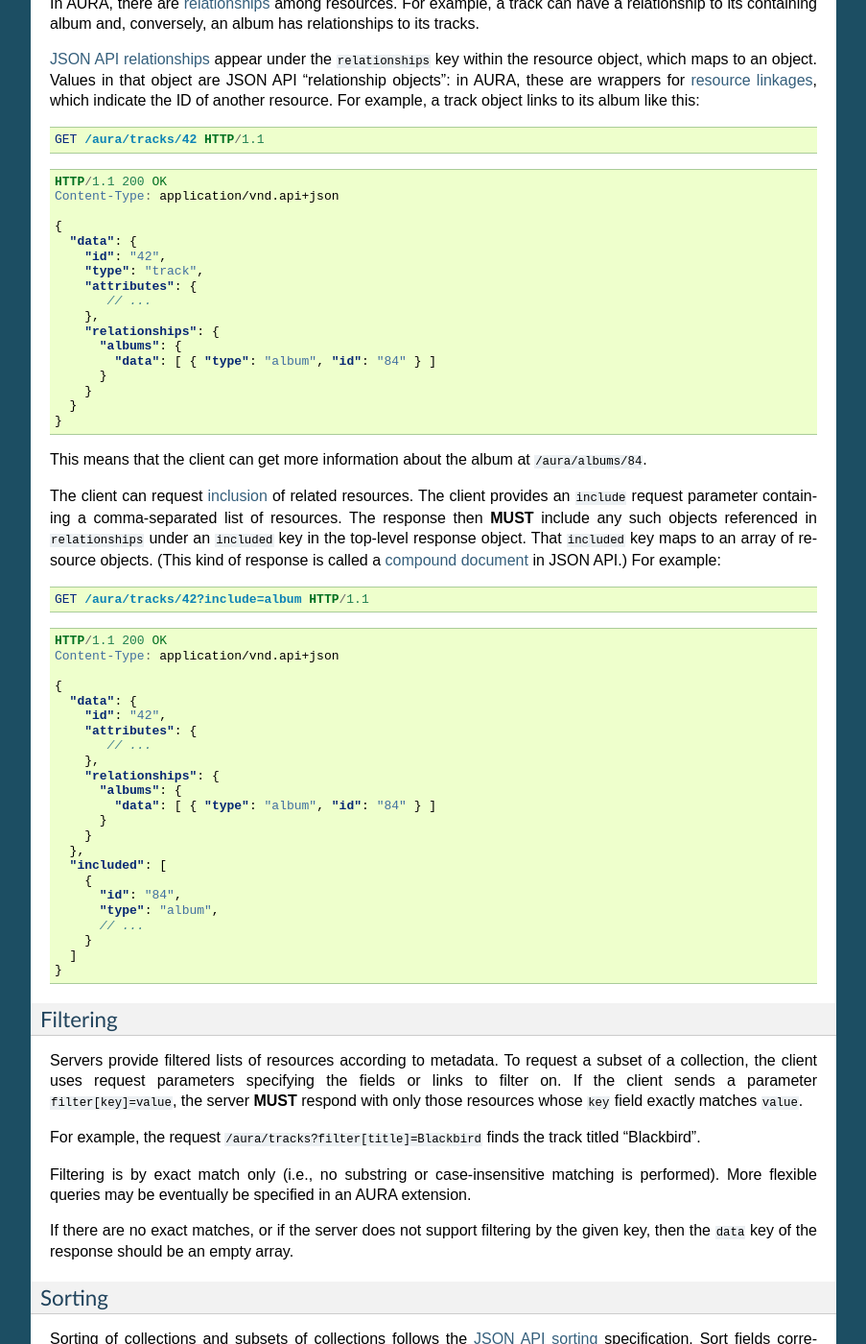
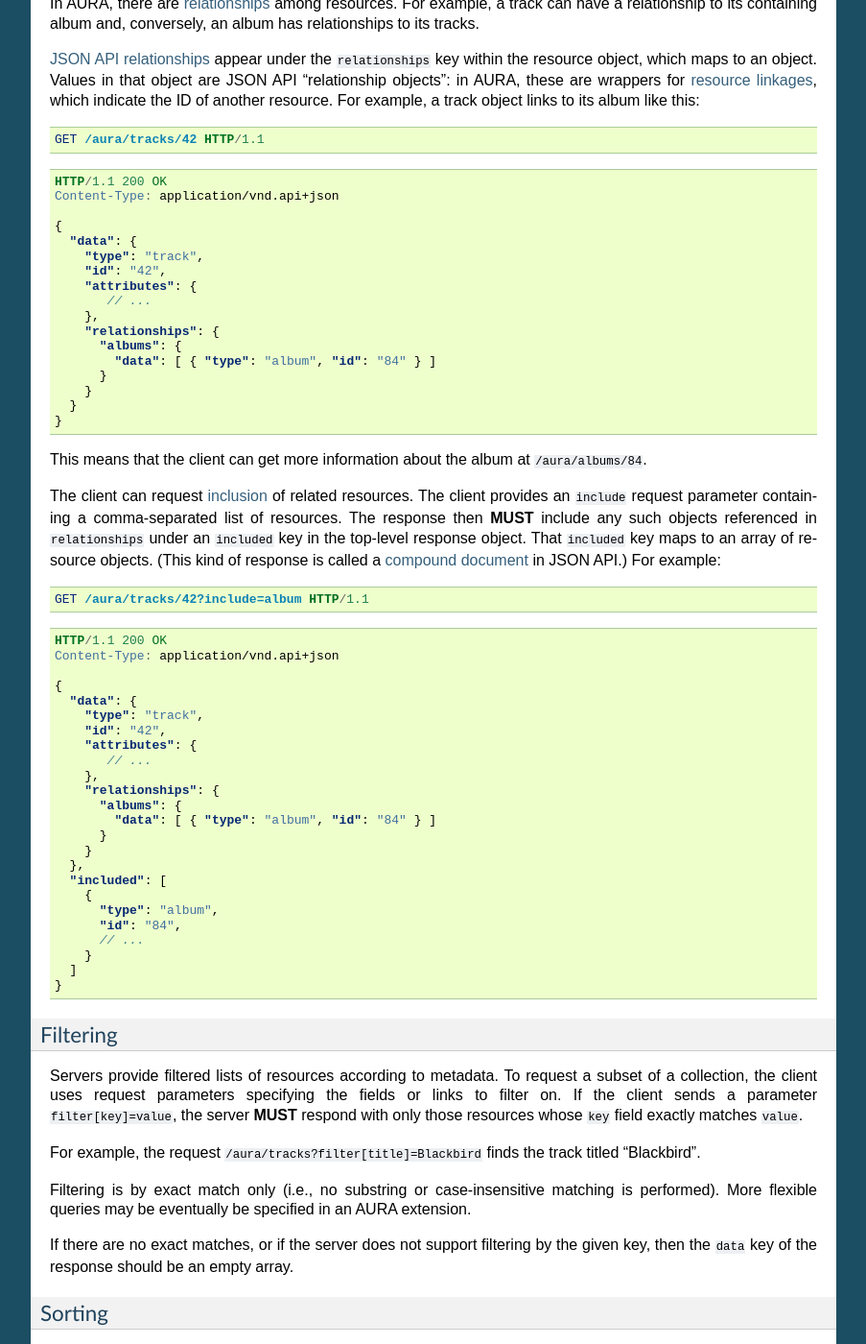
Before and after one commit to beetbox/aura, a Sphinx documentation site: the page built from docs/api.rst, in a window 1280 px wide and 1400 px high, scrolled down 1545 px. Shown: the whole window at 96% size, without its empty margins (198-1101 px from the left). Built offline with Sphinx 7.4.7, drawn with Linux system fonts in a browser that asks for light colours; some of the changed text lies outside the part shown.

Commit message:
Added missing 'type' keys
And standardised order of 'type' and 'id' keys: 'type' always comes before
'id' (same order as JSON:API spec).

```diff
--- a/docs/api.rst
+++ b/docs/api.rst
@@ -132,8 +132,8 @@
 
     {
       "data": {
+        "type": "track",
         "id": "42",
-        "type": "track",
         "attributes": {
            // ...
         },
@@ -167,6 +167,7 @@
 
     {
       "data": {
+        "type": "track",
         "id": "42",
         "attributes": {
            // ...
@@ -179,8 +180,8 @@
       },
       "included": [
         {
+          "type": "album",
           "id": "84",
-          "type": "album",
           // ...
         }
       ]
@@ -232,6 +233,7 @@
     {
       "data": [
         {
+          "type": "album",
           "id": "42",
           "attributes": {
             // ...
@@ -242,6 +244,7 @@
           }
         },
         {
+          "type": "album",
           "id": "39",
           "attributes": {
             // ...
@@ -649,8 +652,8 @@
 
     {
       "data": {
+        "type": "track",
         "id": "43",
-        "type": "track",
         // ...
         "relationships": {
           "images": {
@@ -660,8 +663,8 @@
       },
       "included": [
         {
+          "type": "image",
           "id": "1",
-          "type": "image",
           "attributes": {
             "role": "cover",
           }
```
